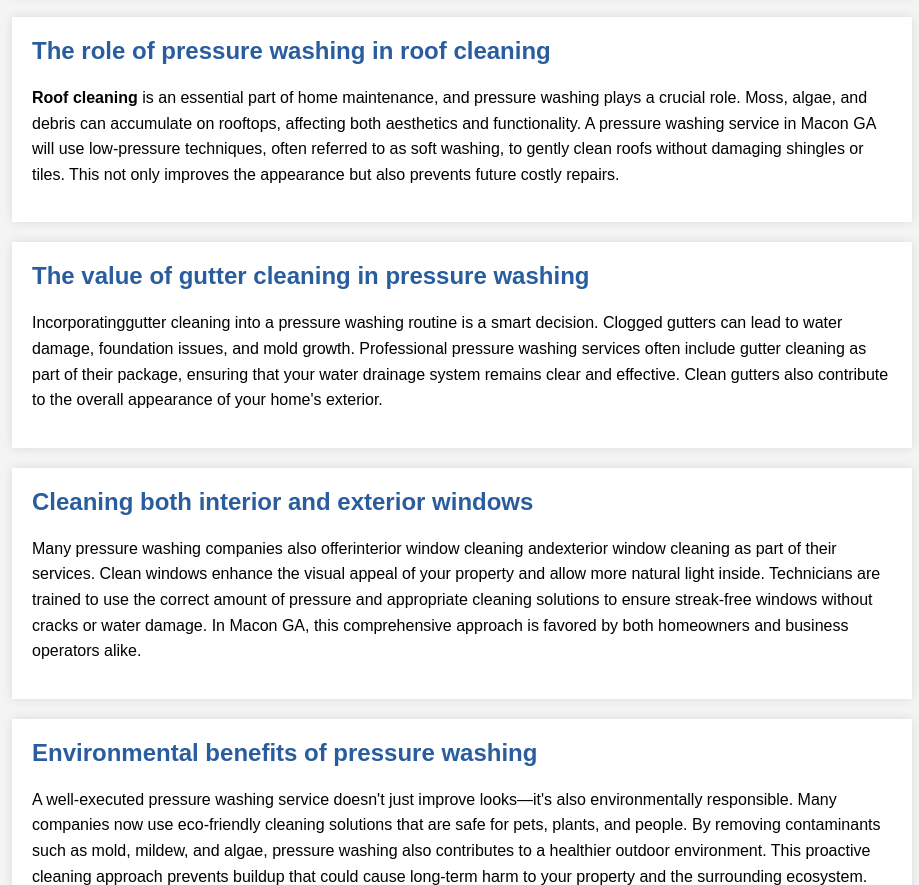
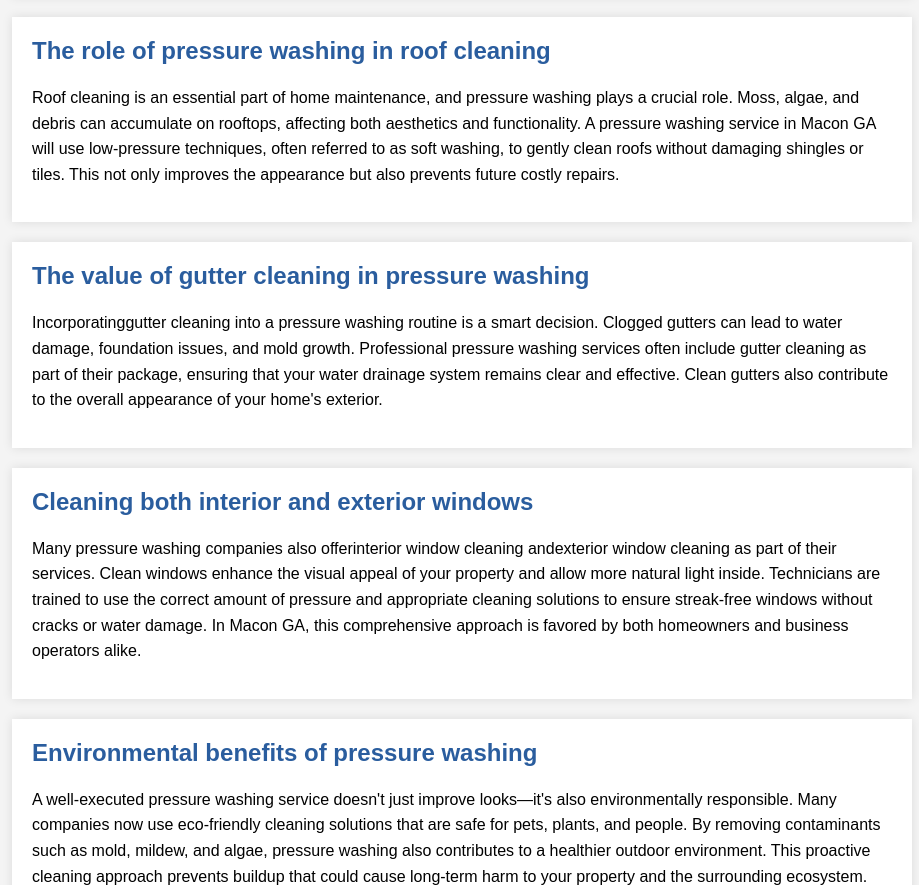
Before and after one commit to Robrt-Parker1/all-the-way-, a plain HTML site: page index.html in a window 1280 px wide. Shown: the part 1936-2821 px from the top of the page, without its empty margins (178-1097 px from the left). Drawn offline with Linux system fonts and the light colour scheme.

Commit message:
Update index.html

```diff
--- a/index.html
+++ b/index.html
@@ -123,7 +123,7 @@
   <!-- Roof Cleaning Section -->
   <div class="container section">
     <h2>The role of pressure washing in roof cleaning</h2>
-    <p><strong>Roof cleaning</strong> is an essential part of home maintenance, and pressure washing plays a crucial role. Moss, algae, and debris can accumulate on rooftops, affecting both aesthetics and functionality. A pressure washing service in Macon GA will use low-pressure techniques, often referred to as soft washing, to gently clean roofs without damaging shingles or tiles. This not only improves the appearance but also prevents future costly repairs.</p>
+    <p>Roof cleaning</strong> is an essential part of home maintenance, and pressure washing plays a crucial role. Moss, algae, and debris can accumulate on rooftops, affecting both aesthetics and functionality. A pressure washing service in Macon GA will use low-pressure techniques, often referred to as soft washing, to gently clean roofs without damaging shingles or tiles. This not only improves the appearance but also prevents future costly repairs.</p>
   </div>
 
   <!-- Gutter Cleaning Section -->
```
